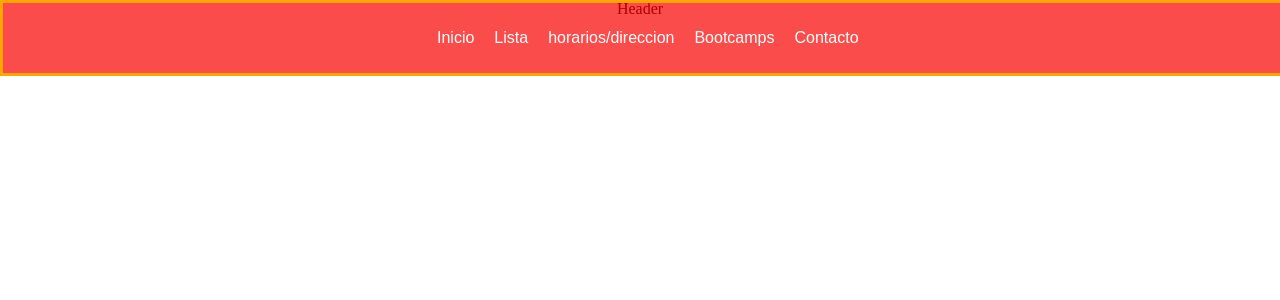
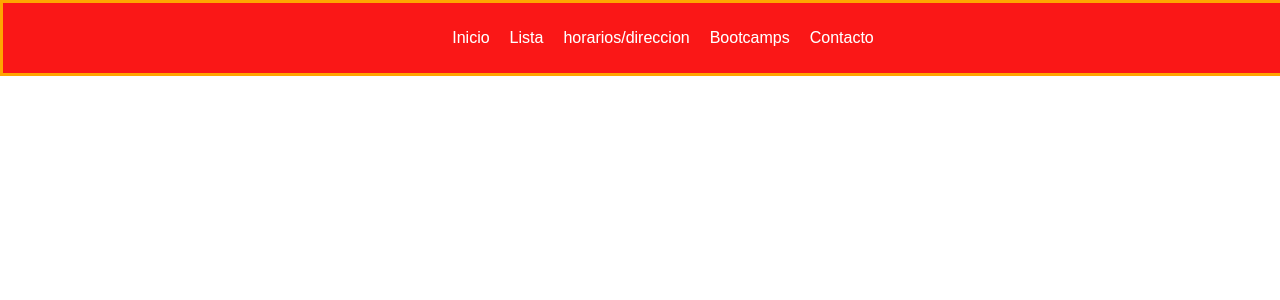
Before and after one commit to DjMagic32/vic_store, a React (Create React App) app: page / in a window 1280 px wide. Shown: the top 300 px of the page. Built offline with nearby package versions, Linux system fonts and the light colour scheme.

Commit message:
navbar modificartions

```diff
--- a/src/components/Header.jsx
+++ b/src/components/Header.jsx
@@ -1,8 +1,11 @@
 import React from 'react';
+import Navbar from './Navbar';
 
 const Header = () => {
   return (
-    <div>Header</div>
+    <header>
+      <Navbar />
+    </header>
   )
 }
 
--- a/src/components/Navbar.jsx
+++ b/src/components/Navbar.jsx
@@ -4,17 +4,15 @@ import '../styles/Navbar.css';
 
 const Navbar = () => {
   return (
-    <header>
-      <nav>
+      <nav className='Navbar_container'>
         <ul>
-          <li><a href="#">Inicio</a></li>
-          <li><a href="#">Lista</a></li>
-          <li><a href="#">horarios/direccion</a></li>
-          <li><a href="#">Bootcamps</a></li>
-          <li><a href="#">Contacto</a></li>
+          <li className='Navbar_Link'><a href="#">Inicio</a></li>
+          <li className='Navbar_Link'><a href="#">Lista</a></li>
+          <li className='Navbar_Link'><a href="#">horarios/direccion</a></li>
+          <li className='Navbar_Link'><a href="#">Bootcamps</a></li>
+          <li className='Navbar_Link'><a href="#">Contacto</a></li>
         </ul>
       </nav>
-    </header>
   )
 }
 
--- a/src/styles/Navbar.css
+++ b/src/styles/Navbar.css
@@ -1,34 +1,31 @@
-header {
+.Navbar_container {
     background: rgba(250, 0, 0, 0.7);
     width: 100%;
     position: fixed;
     z-index: 100;
     border-radius: 10%%;
     border: 3px solid orange;
-
+    float:left;
   }
 
-  nav {
-    float:left;
-    margin-left: 30%;
+  .Navbar_container ul {
+    list-style: none;
+    overflow: hidden;
+    display: flex;
+    justify-content: center;
   }
 
-  nav ul {
-    list-style: none;
-    overflow: hidden;
-  }
-
-  nav ul li {
+  .Navbar_container ul li {
     float: left;
     font-family: Arial, sans-serif;
     font-size: 16px;
   }
-  nav ul li a {
+  .Navbar_container ul li a {
     display: block;
     padding: 10px;
     color: #fff;
     text-decoration: none;
   }
-  nav ul li:hover {
+  .Navbar_container ul li:hover {
     background: #e90202;
   }
```
